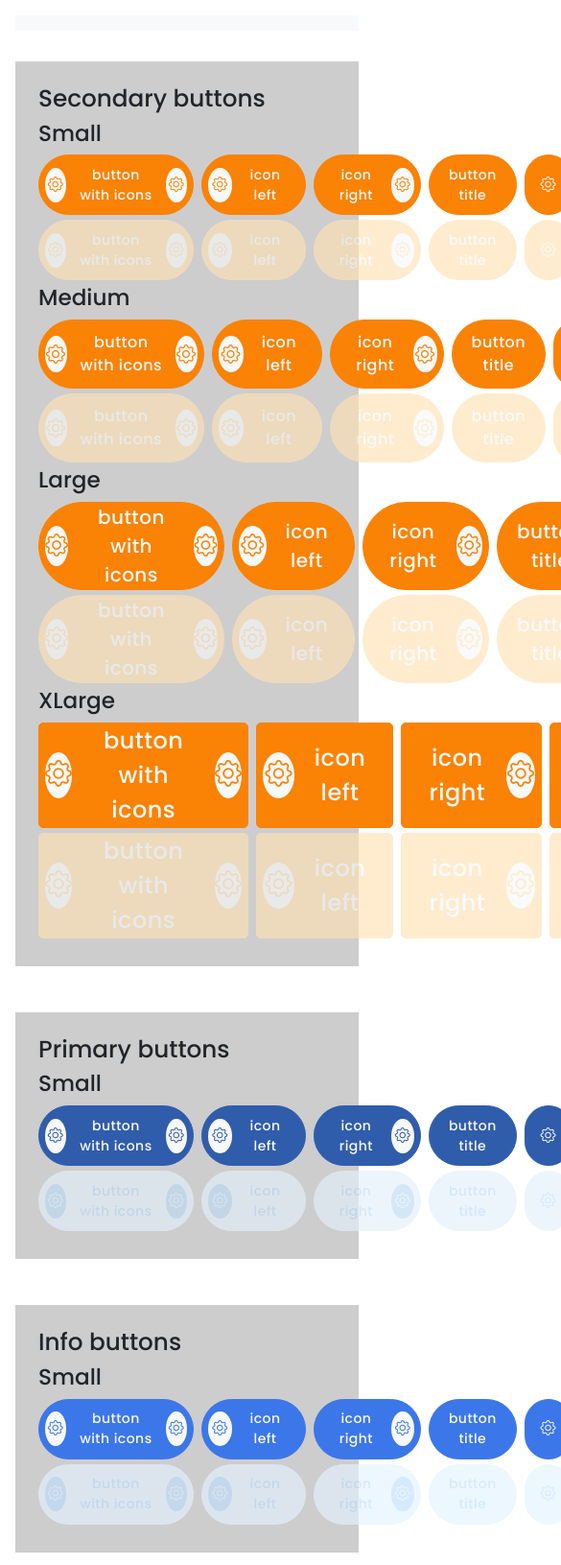
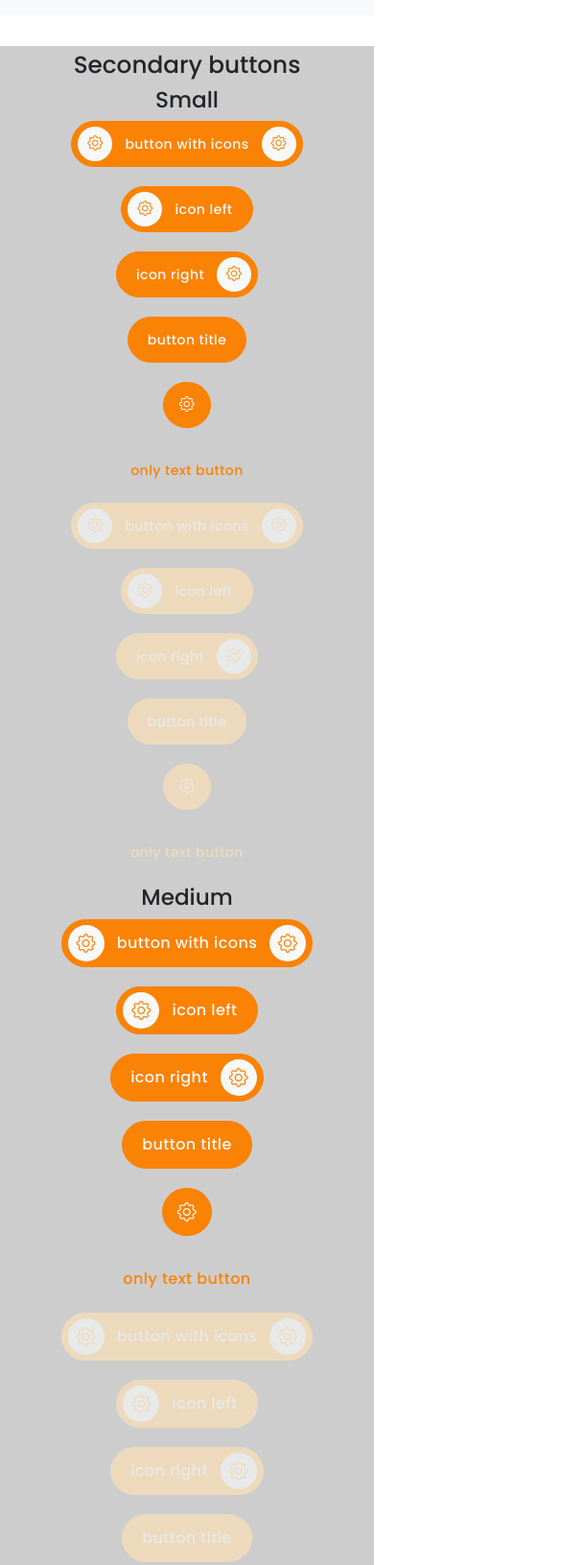
Before and after one commit to lelekann/forklift, a website: page buttons.html in a window 390 px wide. Shown: the top 1631 px of the page at 96% size, 585 px wide, since content can reach past the window. Drawn offline with nearby package versions, Linux system fonts and the light colour scheme.

Commit message:
added media-breakpoints, added height for different button's size

```diff
--- a/buttons.html
+++ b/buttons.html
@@ -1,21 +1,18 @@
 <!DOCTYPE html>
 <html lang="en">
+
 <head>
   <meta charset="utf-8" />
   <meta name="viewport" content="width=device-width, initial-scale=1" />
   <title>Forklift</title>
   <link rel="preconnect" href="https://fonts.googleapis.com" />
   <link rel="preconnect" href="https://fonts.gstatic.com" crossorigin />
-    <link
-      href="https://fonts.googleapis.com/css2?family=Poppins:wght@200;300;400;500;600;700&display=swap"
-      rel="stylesheet"
-    />
+  <link href="https://fonts.googleapis.com/css2?family=Poppins:wght@200;300;400;500;600;700&display=swap"
+    rel="stylesheet" />
   <link href="scss/style.css" rel="stylesheet" />
-    <link
-      rel="stylesheet"
-      href="https://cdn.jsdelivr.net/npm/bootstrap-icons@1.10.5/font/bootstrap-icons.css"
-    />
+  <link rel="stylesheet" href="https://cdn.jsdelivr.net/npm/bootstrap-icons@1.10.5/font/bootstrap-icons.css" />
 </head>
+
 <body>
   <nav class="navbar navbar-expand-lg bg-body-tertiary">
     <div class="container-fluid">
@@ -23,19 +20,18 @@
         <div class="navbar-nav">
           <a class="nav-link" href="index.html">Home</a>
           <a class="nav-link" href="typography.html">Typography</a>
-            <a class="nav-link active" aria-current="page" href="buttons.html"
-              >Buttons</a
-            >
+          <a class="nav-link active" aria-current="page" href="buttons.html">Buttons</a>
         </div>
       </div>
     </div>
   </nav>
 
-    <section class="mb-5 p-4">
+  <section class="mb-5">
     <h2>Secondary buttons</h2>
     <div>
       <h3>Small</h3>
-        <div class="d-flex gap-2 justify-content">
+      <div class="buttons">
+
         <button class="btn btn-secondary btn-sm">
           <i class="bi bi-gear icon-left"></i>
           <span class="btn-text">Button with icons</span>
@@ -63,9 +59,10 @@
         <button class="btn btn-secondary only-text btn-sm">
           <span class="btn-text">only text button</span>
         </button>
+
       </div>
 
-        <div class="d-flex gap-2 justify-content">
+      <div class="buttons">
         <button class="btn btn-secondary btn-sm" disabled>
           <i class="bi bi-gear icon-left"></i>
           <span class="btn-text">button with icons</span>
@@ -97,7 +94,7 @@
     </div>
     <div>
       <h3>Medium</h3>
-        <div class="d-flex gap-2 justify-content">
+      <div class="buttons">
         <button class="btn btn-secondary btn-md">
           <i class="bi bi-gear icon-left"></i>
           <span class="btn-text">Button with icons</span>
@@ -127,7 +124,7 @@
         </button>
       </div>
 
-        <div class="d-flex gap-2 justify-content">
+      <div class="buttons">
         <button class="btn btn-secondary btn-md" disabled>
           <i class="bi bi-gear icon-left"></i>
           <span class="btn-text">button with icons</span>
@@ -159,7 +156,7 @@
     </div>
     <div>
       <h3>Large</h3>
-        <div class="d-flex gap-2 justify-content">
+      <div class="buttons">
         <button class="btn btn-secondary btn-lg">
           <i class="bi bi-gear icon-left"></i>
           <span class="btn-text">Button with icons</span>
@@ -189,7 +186,7 @@
         </button>
       </div>
 
-        <div class="d-flex gap-2 justify-content">
+      <div class="buttons">
         <button class="btn btn-secondary btn-lg" disabled>
           <i class="bi bi-gear icon-left"></i>
           <span class="btn-text">button with icons</span>
@@ -221,7 +218,7 @@
     </div>
     <div>
       <h3>XLarge</h3>
-        <div class="d-flex gap-2 justify-content">
+      <div class="buttons">
         <button class="btn btn-secondary btn-xl">
           <i class="bi bi-gear icon-left"></i>
           <span class="btn-text">Button with icons</span>
@@ -251,7 +248,7 @@
         </button>
       </div>
 
-        <div class="d-flex gap-2 justify-content">
+      <div class="buttons">
         <button class="btn btn-secondary btn-xl" disabled>
           <i class="bi bi-gear icon-left"></i>
           <span class="btn-text">button with icons</span>
@@ -283,11 +280,11 @@
     </div>
   </section>
 
-    <section class="mb-5 p-4">
+  <section class="mb-5">
     <h2>Primary buttons</h2>
     <div>
       <h3>Small</h3>
-        <div class="d-flex gap-2 justify-content">
+      <div class="buttons">
         <button class="btn btn-primary btn-sm">
           <i class="bi bi-gear icon-left"></i>
           <span class="btn-text">Button with icons</span>
@@ -317,7 +314,7 @@
         </button>
       </div>
 
-        <div class="d-flex gap-2 justify-content">
+      <div class="buttons">
         <button class="btn btn-primary btn-sm" disabled>
           <i class="bi bi-gear icon-left"></i>
           <span class="btn-text">button with icons</span>
@@ -349,11 +346,11 @@
     </div>
   </section>
 
-    <section class="mb-5 p-4">
+  <section class="mb-5">
     <h2>Info buttons</h2>
     <div>
       <h3>Small</h3>
-        <div class="d-flex gap-2 justify-content">
+      <div class="buttons">
         <button class="btn btn-info btn-sm">
           <i class="bi bi-gear icon-left"></i>
           <span class="btn-text">Button with icons</span>
@@ -383,7 +380,7 @@
         </button>
       </div>
 
-        <div class="d-flex gap-2 justify-content">
+      <div class="buttons">
         <button class="btn btn-info btn-sm" disabled>
           <i class="bi bi-gear icon-left"></i>
           <span class="btn-text">button with icons</span>
@@ -415,11 +412,11 @@
     </div>
   </section>
 
-    <section class="mb-5 p-4">
+  <section class="mb-5">
     <h2>Warning buttons</h2>
     <div>
       <h3>Small</h3>
-        <div class="d-flex gap-2 justify-content">
+      <div class="buttons">
         <button class="btn btn-warning btn-sm">
           <i class="bi bi-gear icon-left"></i>
           <span class="btn-text">Button with icons</span>
@@ -449,7 +446,7 @@
         </button>
       </div>
 
-        <div class="d-flex gap-2 justify-content">
+      <div class="buttons">
         <button class="btn btn-warning btn-sm" disabled>
           <i class="bi bi-gear icon-left"></i>
           <span class="btn-text">button with icons</span>
@@ -481,11 +478,11 @@
     </div>
   </section>
 
-    <section class="mb-5 p-4">
+  <section class="mb-5">
     <h2>Danger buttons</h2>
     <div>
       <h3>Small</h3>
-        <div class="d-flex gap-2 justify-content">
+      <div class="buttons">
         <button class="btn btn-danger btn-sm">
           <i class="bi bi-gear icon-left"></i>
           <span class="btn-text">Button with icons</span>
@@ -515,7 +512,7 @@
         </button>
       </div>
 
-        <div class="d-flex gap-2 justify-content">
+      <div class="buttons">
         <button class="btn btn-danger btn-sm" disabled>
           <i class="bi bi-gear icon-left"></i>
           <span class="btn-text">button with icons</span>
@@ -547,11 +544,11 @@
     </div>
   </section>
 
-    <section class="mb-5 p-4">
+  <section class="mb-5">
     <h2>Success buttons</h2>
     <div>
       <h3>Small</h3>
-        <div class="d-flex gap-2 justify-content">
+      <div class="buttons">
         <button class="btn btn-success btn-sm">
           <i class="bi bi-gear icon-left"></i>
           <span class="btn-text">Button with icons</span>
@@ -581,7 +578,7 @@
         </button>
       </div>
 
-        <div class="d-flex gap-2 justify-content">
+      <div class="buttons">
         <button class="btn btn-success btn-sm" disabled>
           <i class="bi bi-gear icon-left"></i>
           <span class="btn-text">button with icons</span>
@@ -613,11 +610,11 @@
     </div>
   </section>
 
-    <section class="mb-5 p-4">
+  <section class="mb-5">
     <h2>Light buttons</h2>
     <div>
       <h3>Small</h3>
-        <div class="d-flex gap-2 justify-content">
+      <div class="buttons">
         <button class="btn btn-light btn-sm">
           <i class="bi bi-gear icon-left"></i>
           <span class="btn-text">Button with icons</span>
@@ -647,7 +644,7 @@
         </button>
       </div>
 
-        <div class="d-flex gap-2 justify-content">
+      <div class="buttons">
         <button class="btn btn-light btn-sm" disabled>
           <i class="bi bi-gear icon-left"></i>
           <span class="btn-text">button with icons</span>
@@ -679,11 +676,11 @@
     </div>
   </section>
 
-    <section class="mb-5 p-4">
+  <section class="mb-5">
     <h2>Dark buttons</h2>
     <div>
       <h3>Small</h3>
-        <div class="d-flex gap-2 justify-content">
+      <div class="buttons">
         <button class="btn btn-dark btn-sm">
           <i class="bi bi-gear icon-left"></i>
           <span class="btn-text">Button with icons</span>
@@ -713,7 +710,7 @@
         </button>
       </div>
 
-        <div class="d-flex gap-2 justify-content">
+      <div class="buttons">
         <button class="btn btn-dark btn-sm" disabled>
           <i class="bi bi-gear icon-left"></i>
           <span class="btn-text">button with icons</span>
@@ -745,4 +742,5 @@
     </div>
   </section>
 </body>
+
 </html>
--- a/scss/_buttons.scss
+++ b/scss/_buttons.scss
@@ -1,4 +1,17 @@
 @import "variables";
+
+.buttons {
+  display: flex;
+  justify-content: start;
+  flex-wrap: wrap;
+  gap: 10px;
+
+  @include media-breakpoint-down(sm) {
+    flex-direction: column;
+    gap: 10px;
+    align-items: center;
+  }
+}
 
 .btn {
   display: flex;
@@ -8,10 +21,25 @@
   letter-spacing: 0.46px;
   text-transform: lowercase;
   padding: 0;
-  margin-bottom: 5px;
+  margin-bottom: 10px;
+  width: fit-content;
+  white-space: nowrap;
+
+  &.btn-sm{
+    height: 48px;
+  }
+
+  &.btn-md {
+    height: 50px;
+  }
+
+  &.btn-lg {
+    height: 54px;
+  }
 
   &.btn-xl {
     border-radius: 5px;
+    height: 64px;
   }
 
   .icon-left,
--- a/scss/style.scss
+++ b/scss/style.scss
@@ -9,8 +9,21 @@ body {
   padding: 16px;
   margin: 0 auto;
 
+  @include media-breakpoint-down(sm) {
+    padding: 0;
+  }
+
   section {
     background-color: #cdcdcd;
+    padding: 20px;
+
+    @include media-breakpoint-down(sm) {
+      padding: 5px;
+
+      h2, h3 {
+        text-align: center;
+      }
+    }
   }
 
   button {
```
Also changed, not shown: scss/style.css, 1 other file. Lines whose indentation alone changed are shown as unchanged.
